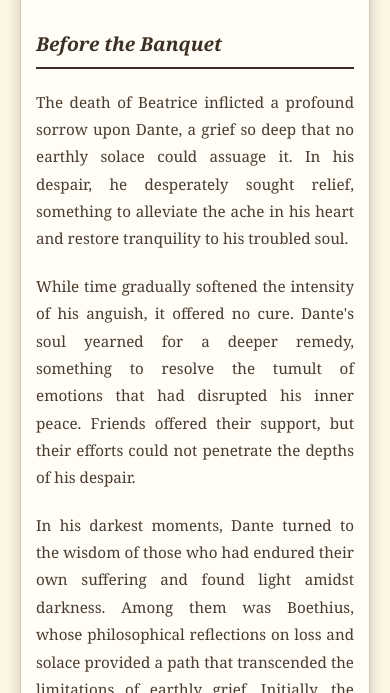
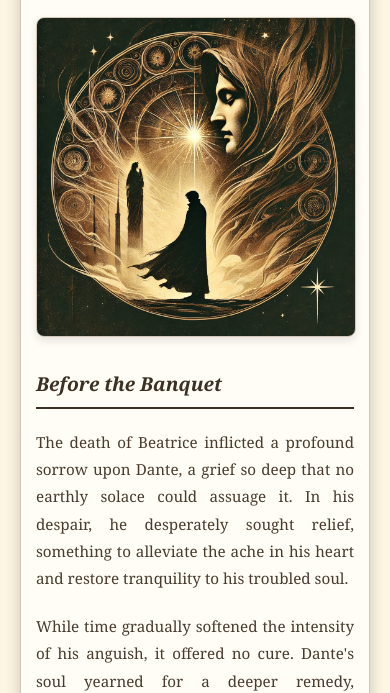
Before and after one commit to nkzarrabi/consolation, a plain HTML site: page index.html in a window 390 px wide. Shown: the part 151-844 px from the top of the page. Drawn offline with Linux system fonts and the light colour scheme.

Commit message:
Add book cover image and style adjustments for responsiveness

```diff
--- a/index.html
+++ b/index.html
@@ -12,6 +12,7 @@
     <div class="content">
         <header>
             <h1>Beneath the Veil of Dante's Sorrow</h1>
+            <img src="book-cover.png" alt="Book Cover: Beneath the Veil of Dante's Sorrow" class="book-cover">
         </header>
 
         <main>
--- a/styles.css
+++ b/styles.css
@@ -20,6 +20,17 @@ body {
     border-radius: 8px; /* Rounded corners for a soft look */
     border: 1px solid #d3c7b7; /* Subtle border for elegance */
     box-shadow: 0 8px 16px rgba(0, 0, 0, 0.2); /* Gentle shadow for depth */
+}
+
+/* Book Cover */
+.book-cover {
+    display: block;
+    max-width: 100%;
+    height: auto;
+    margin: 20px auto; /* Center the image and add spacing */
+    border: 1px solid #d3c7b7; /* Match border style to content box */
+    border-radius: 8px; /* Soft rounded corners */
+    box-shadow: 0 4px 8px rgba(0, 0, 0, 0.1); /* Subtle shadow for depth */
 }
 
 /* Headings */
@@ -104,6 +115,10 @@ a:hover {
     p {
         font-size: 1em; /* Adjust text size for readability */
     }
+
+    .book-cover {
+        max-width: 90%; /* Scale down for smaller screens */
+    }
 }
 
 /* Small Devices (Mobile) */
@@ -138,6 +153,10 @@ a:hover {
     footer {
         font-size: 0.8em; /* Smaller footer text for mobile */
     }
+
+    .book-cover {
+        max-width: 100%; /* Full width for mobile */
+    }
 }
 
 /* Extra Small Devices (Phones) */
@@ -162,4 +181,8 @@ a:hover {
     footer {
         font-size: 0.75em;
     }
+
+    .book-cover {
+        max-width: 100%; /* Ensure it fits small screens */
+    }
 }
```
Also changed, not shown: book-cover.png (added).
